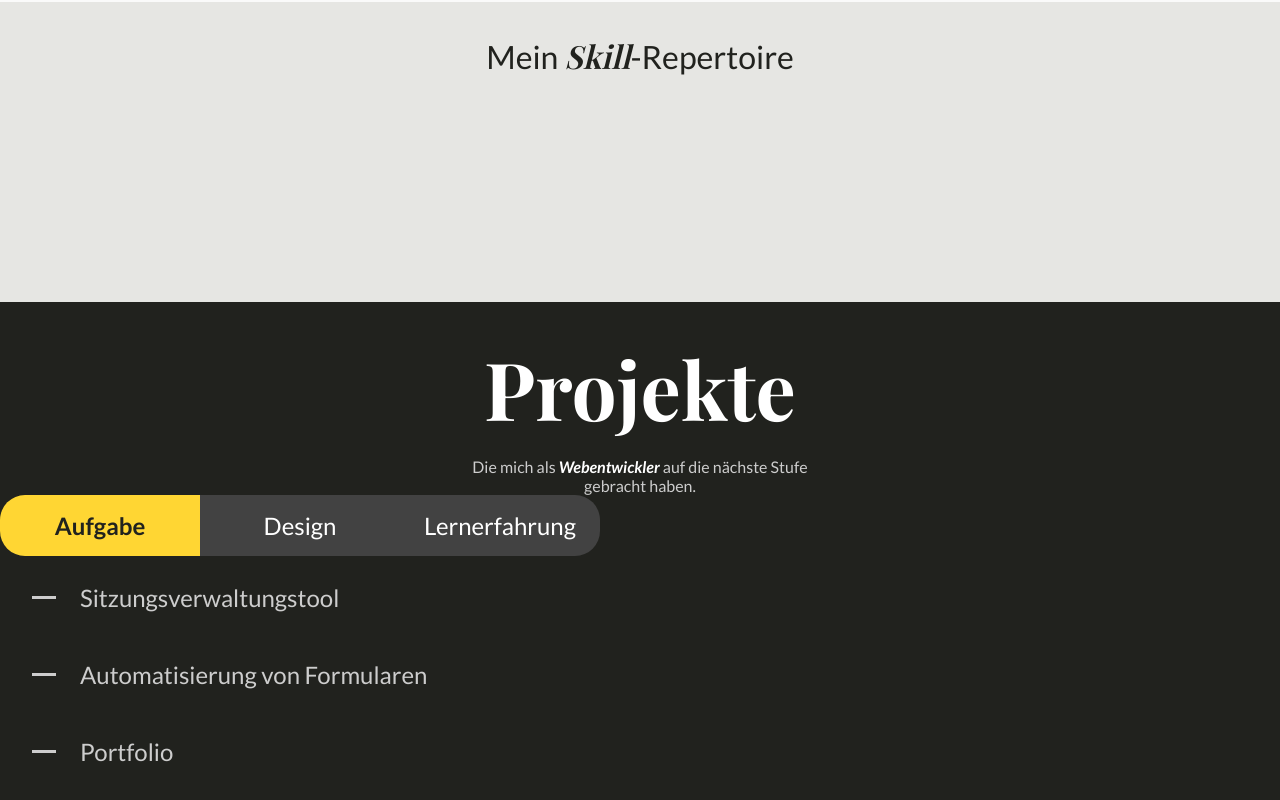
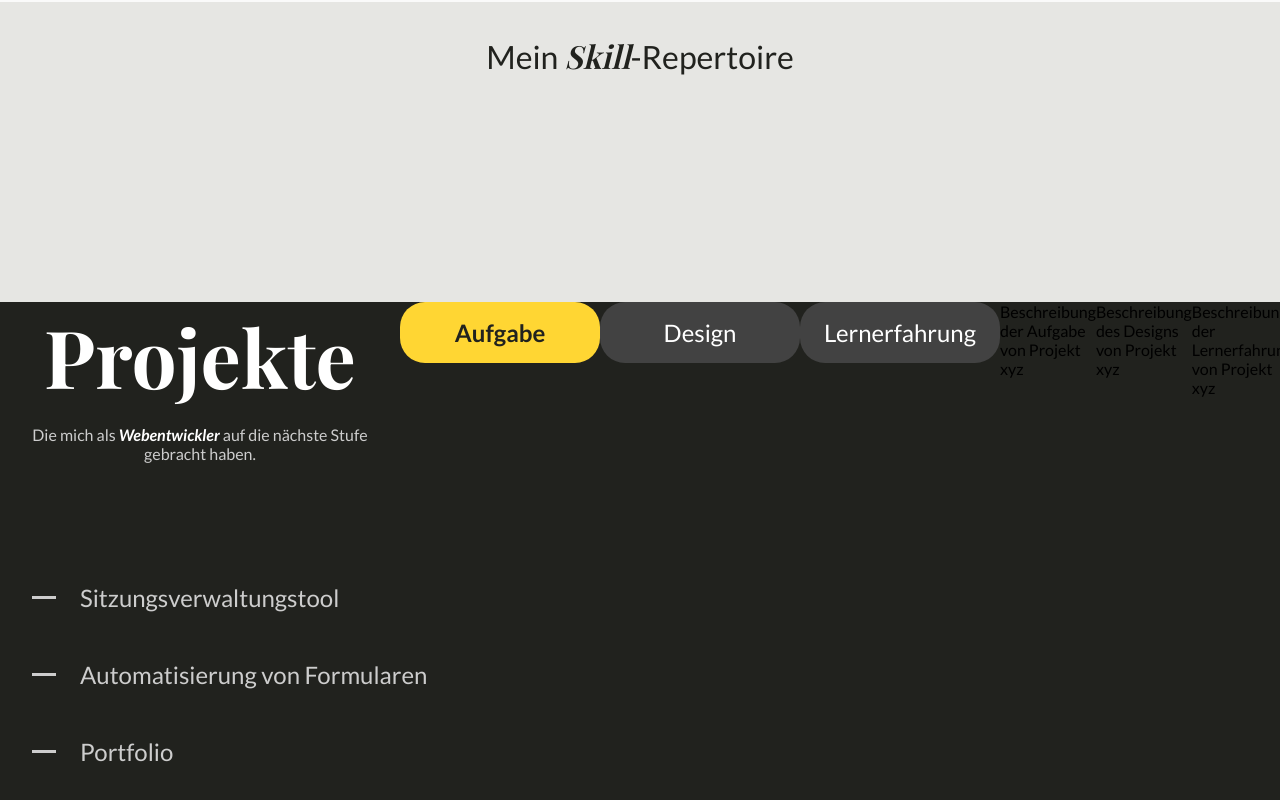
Before and after one commit to KrystianSzofer/KrystianSzofer.github.io, an Angular app: page /home in a window 1280 px wide. Shown: the part 1518-2318 px from the top of the page. Built offline with nearby package versions, Linux system fonts and the light colour scheme; a web font is replaced by a local one.

Commit message:
Adjusted HTML Semantics. Working on Projects-Tab-System.

```diff
--- a/src/app/projects/projects.html
+++ b/src/app/projects/projects.html
@@ -13,7 +13,6 @@
             <button>Portfolio</button>
         </span>
     </div>
-    <article>
     <header>
         <h1>Projekte</h1>
         <p class="header-text">
@@ -23,5 +22,13 @@
         </p>
     </header>
     <app-tabs></app-tabs>
-    </article>
+    <section role="tabpanel" id="tabpanel-0">
+        <p>Beschreibung der Aufgabe von Projekt xyz</p>
+    </section>
+    <section role="tabpanel" id="tabpanel-1">
+        <p>Beschreibung des Designs von Projekt xyz</p>
+    </section>
+    <section role="tabpanel" id="tabpanel-2">
+        <p>Beschreibung der Lernerfahrung von Projekt xyz</p>
+    </section>
 </div>
--- a/src/app/projects/tabs/tabs.html
+++ b/src/app/projects/tabs/tabs.html
@@ -1,20 +1,37 @@
-<div class="tabs">
+<div role="tablist" class="tabs-container">
+    <ul>
+        <li>
             <button
+                id="tab-0"
+                type="button"
+                role="tab"
                 (click)="SetTab(Tab.Task)"
                 [class.active]="currentTab() === Tab.Task"
             >
                 Aufgabe
             </button>
+        </li>
+        <li>
             <button
+                id="tab-1"
+                type="button"
+                role="tab"
                 (click)="SetTab(Tab.Design)"
                 [class.active]="currentTab() === Tab.Design"
             >
                 Design
             </button>
+        </li>
+        <li>
             <button
+                id="tab-2"
+                type="button"
+                role="tab"
                 (click)="SetTab(Tab.Insight)"
                 [class.active]="currentTab() === Tab.Insight"
             >
                 Lernerfahrung
             </button>
+        </li>
+    </ul>
 </div>
--- a/src/app/projects/tabs/tabs.scss
+++ b/src/app/projects/tabs/tabs.scss
@@ -1,7 +1,12 @@
-.tabs {
+.tabs-container {
     display: flex;
-    direction: row;
+    flex-direction: row;
     gap: 0;
+
+    & ul {
+        list-style: none;
+        display: flex;
+    }
 
     button {
         color: var(--color-white);
```
Also changed, not shown: 1 other file (tests, documents, lock files or other folders). Lines whose indentation alone changed are shown as unchanged.
